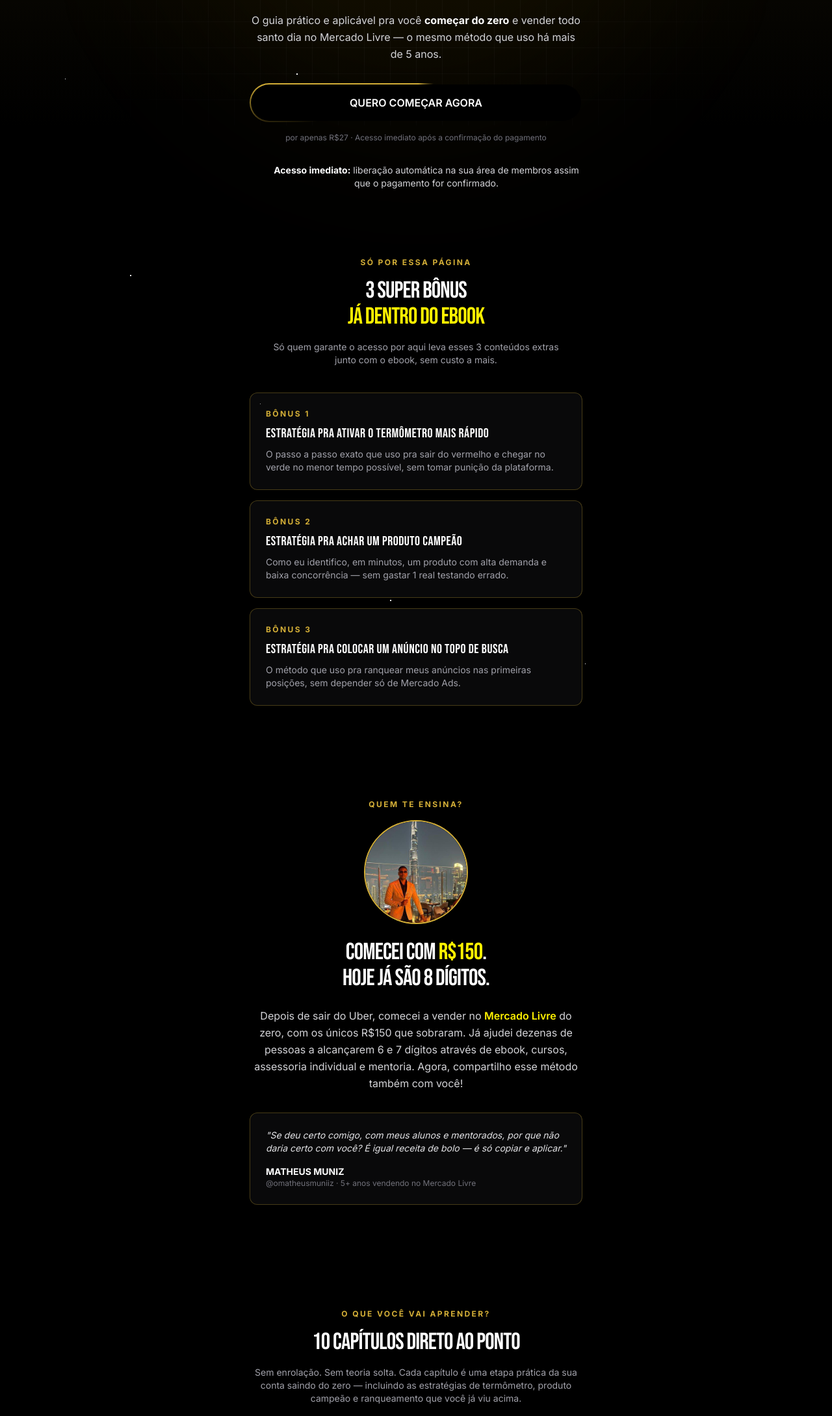
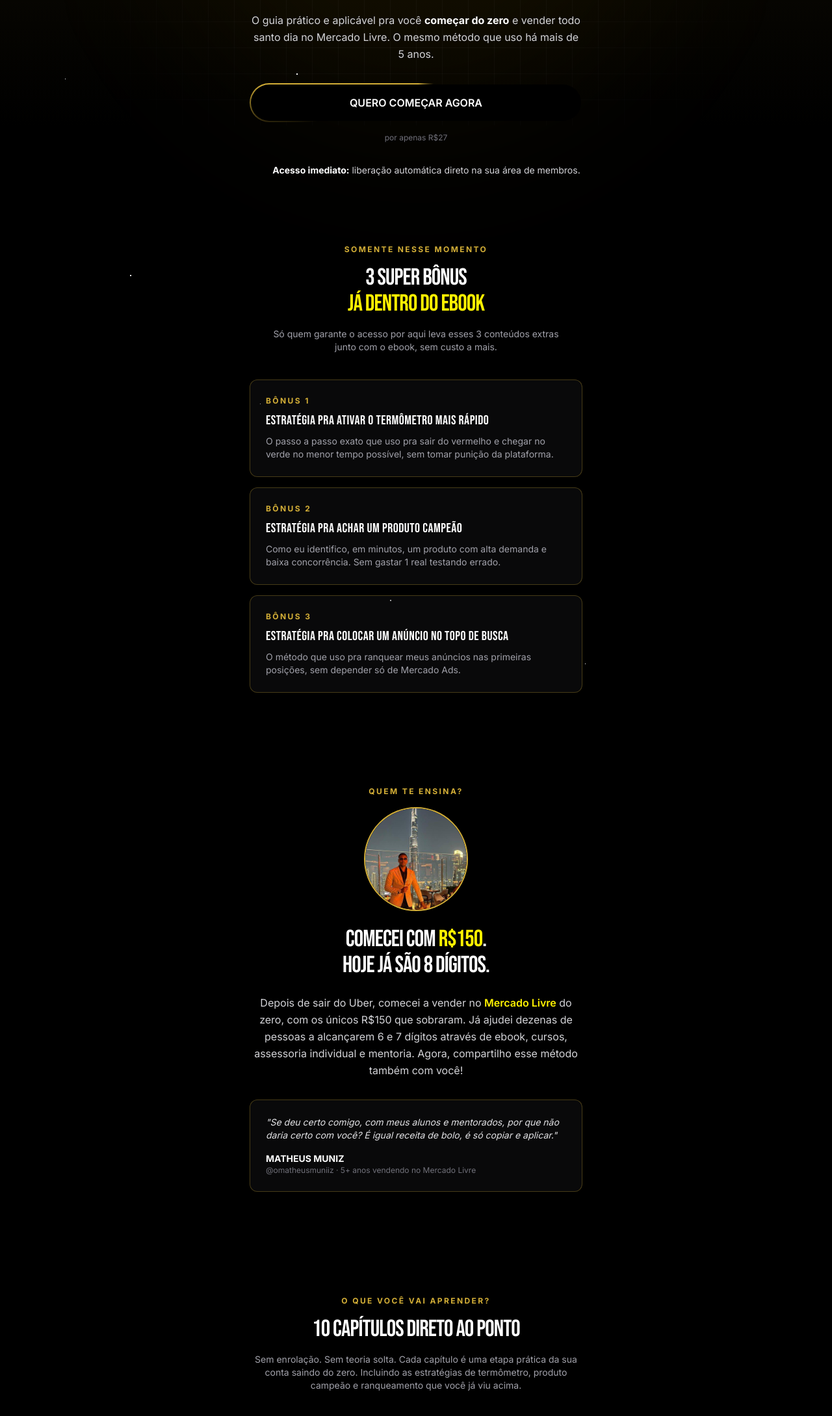
Before and after one commit to matheusotto-gif/codigodevenda, a plain HTML site: page ebook/index.html in a window 1280 px wide. Shown: the part 607-2786 px from the top of the page at 65% size. Drawn offline with nearby package versions, Linux system fonts and the light colour scheme; some icons are missing.

Commit message:
Remove duplicate payment mention, fix urgency copy, remove em-dashes from flowing sentences

```diff
--- a/ebook/index.html
+++ b/ebook/index.html
@@ -88,7 +88,7 @@
                     </h1>
 
                     <p class="text-base text-zinc-300 leading-relaxed mb-8 animate-fade-up" style="animation-delay: 0.3s;">
-                        O guia prático e aplicável pra você <strong class="text-white">começar do zero</strong> e vender todo santo dia no Mercado Livre — o mesmo método que uso há mais de 5 anos.
+                        O guia prático e aplicável pra você <strong class="text-white">começar do zero</strong> e vender todo santo dia no Mercado Livre. O mesmo método que uso há mais de 5 anos.
                     </p>
 
                     <a href="https://pay.kiwify.com.br/Jsn2bOZ" id="hero-cta" class="shiny-cta">
@@ -96,11 +96,11 @@
                             QUERO COMEÇAR AGORA
                         </span>
                     </a>
-                    <p class="text-xs text-zinc-500 mt-4">por apenas R$27 · Acesso imediato após a confirmação do pagamento</p>
+                    <p class="text-xs text-zinc-500 mt-4">por apenas R$27</p>
 
                     <div class="mt-8 flex items-center justify-center gap-3 text-sm text-zinc-300">
                         <iconify-icon icon="lucide:zap" class="w-5 h-5 text-[#d4af37] flex-shrink-0"></iconify-icon>
-                        <span><strong class="text-white">Acesso imediato:</strong> liberação automática na sua área de membros assim que o pagamento for confirmado.</span>
+                        <span><strong class="text-white">Acesso imediato:</strong> liberação automática direto na sua área de membros.</span>
                     </div>
                 </div>
             </section>
@@ -109,7 +109,7 @@
             <section class="py-16 px-6">
                 <div class="max-w-lg mx-auto">
                     <div class="text-center mb-10">
-                        <span class="text-xs font-bold uppercase tracking-[0.2em] text-[#d4af37] mb-4 block">Só por essa página</span>
+                        <span class="text-xs font-bold uppercase tracking-[0.2em] text-[#d4af37] mb-4 block">Somente nesse momento</span>
                         <h2 class="text-3xl md:text-4xl font-bebas tracking-tight mb-4">3 super bônus<br><span class="text-[#fff200]">já dentro do ebook</span></h2>
                         <p class="text-sm text-zinc-400 max-w-md mx-auto">Só quem garante o acesso por aqui leva esses 3 conteúdos extras junto com o ebook, sem custo a mais.</p>
                     </div>
@@ -123,7 +123,7 @@
                         <div class="p-6 border border-[#d4af37]/30 bg-zinc-900/40 rounded-xl">
                             <span class="text-xs font-bold uppercase tracking-[0.2em] text-[#d4af37] block mb-2">Bônus 2</span>
                             <h3 class="text-xl font-bebas mb-2">Estratégia pra achar um produto campeão</h3>
-                            <p class="text-sm text-zinc-400">Como eu identifico, em minutos, um produto com alta demanda e baixa concorrência — sem gastar 1 real testando errado.</p>
+                            <p class="text-sm text-zinc-400">Como eu identifico, em minutos, um produto com alta demanda e baixa concorrência. Sem gastar 1 real testando errado.</p>
                         </div>
                         <div class="p-6 border border-[#d4af37]/30 bg-zinc-900/40 rounded-xl">
                             <span class="text-xs font-bold uppercase tracking-[0.2em] text-[#d4af37] block mb-2">Bônus 3</span>
@@ -147,7 +147,7 @@
                     </p>
 
                     <div class="p-6 border border-[#d4af37]/30 bg-zinc-900/40 rounded-xl text-left">
-                        <p class="text-sm text-zinc-200 italic mb-4">"Se deu certo comigo, com meus alunos e mentorados, por que não daria certo com você? É igual receita de bolo — é só copiar e aplicar."</p>
+                        <p class="text-sm text-zinc-200 italic mb-4">"Se deu certo comigo, com meus alunos e mentorados, por que não daria certo com você? É igual receita de bolo, é só copiar e aplicar."</p>
                         <div class="text-white font-bold text-sm">MATHEUS MUNIZ</div>
                         <div class="text-zinc-500 text-xs">@omatheusmuniiz · 5+ anos vendendo no Mercado Livre</div>
                     </div>
@@ -160,7 +160,7 @@
                     <div class="text-center mb-10">
                         <span class="text-xs font-bold uppercase tracking-[0.2em] text-[#d4af37] mb-4 block">O que você vai aprender?</span>
                         <h2 class="text-3xl md:text-4xl font-bebas tracking-tight mb-4">10 capítulos direto ao ponto</h2>
-                        <p class="text-sm text-zinc-400">Sem enrolação. Sem teoria solta. Cada capítulo é uma etapa prática da sua conta saindo do zero — incluindo as estratégias de termômetro, produto campeão e ranqueamento que você já viu acima.</p>
+                        <p class="text-sm text-zinc-400">Sem enrolação. Sem teoria solta. Cada capítulo é uma etapa prática da sua conta saindo do zero. Incluindo as estratégias de termômetro, produto campeão e ranqueamento que você já viu acima.</p>
                     </div>
 
                     <ul class="space-y-3">
@@ -192,7 +192,7 @@
                             <h3 class="text-xl font-bebas tracking-tight">Garantia de 7 dias</h3>
                         </div>
                         <p class="text-sm text-zinc-400 leading-relaxed">
-                            Todo produto digital no Brasil tem, por lei, 7 dias de garantia. Se o ebook for diferente do que foi apresentado a você, é só pedir o reembolso — sem burocracia, 100% do seu dinheiro de volta.
+                            Todo produto digital no Brasil tem, por lei, 7 dias de garantia. Se o ebook for diferente do que foi apresentado a você, é só pedir o reembolso, sem burocracia, 100% do seu dinheiro de volta.
                         </p>
                     </div>
 
@@ -243,7 +243,7 @@
                                 <iconify-icon icon="lucide:chevron-down" class="w-5 h-5 text-[#d4af37] flex-shrink-0 faq-icon"></iconify-icon>
                             </button>
                             <div class="faq-content px-6 pb-5 text-sm text-zinc-400" style="display:none;">
-                                Isso varia de pessoa pra pessoa, depende do quanto você aplica o método. Teve quem leu, aplicou certinho e fez a primeira venda em 2 dias — o importante é seguir o passo a passo sem pular etapas.
+                                Isso varia de pessoa pra pessoa, depende do quanto você aplica o método. Teve quem leu, aplicou certinho e fez a primeira venda em 2 dias. O importante é seguir o passo a passo sem pular etapas.
                             </div>
                         </div>
                         <div class="faq-item border border-white/10 rounded-xl bg-black overflow-hidden">
```
